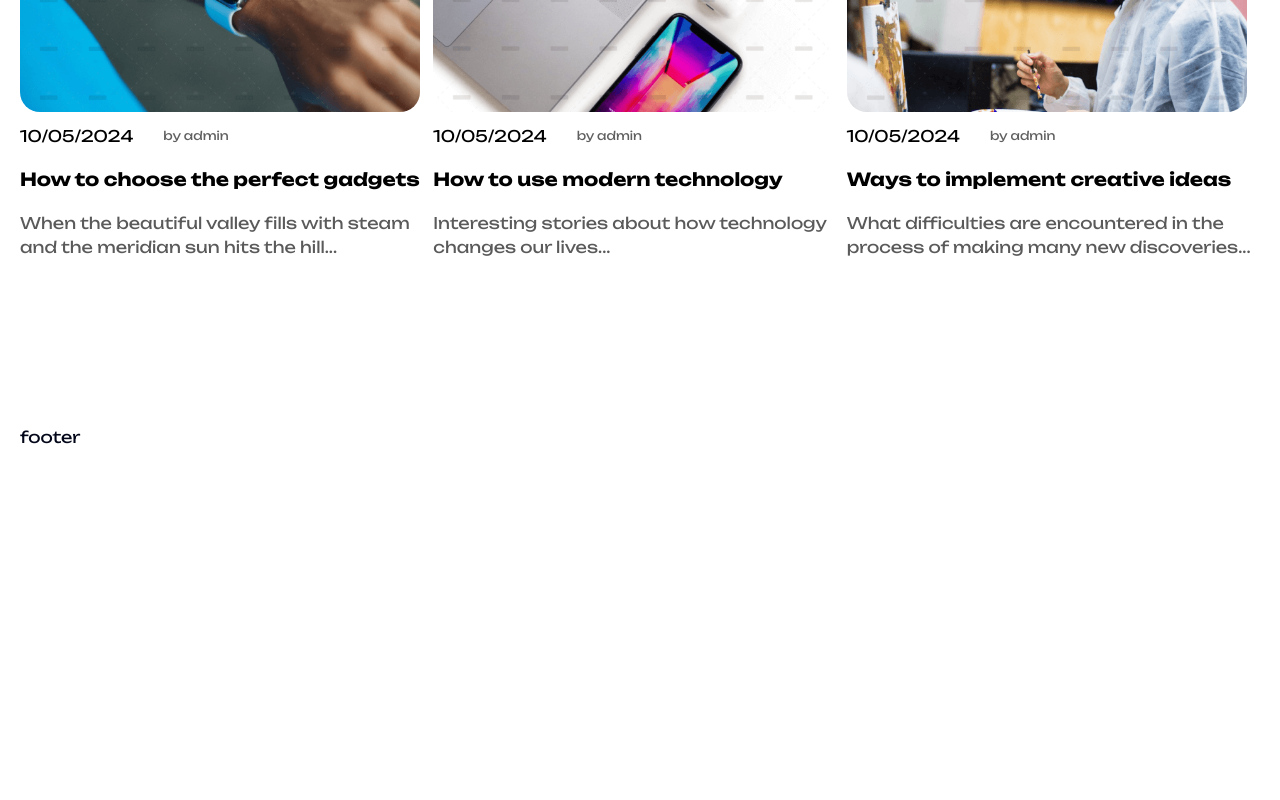
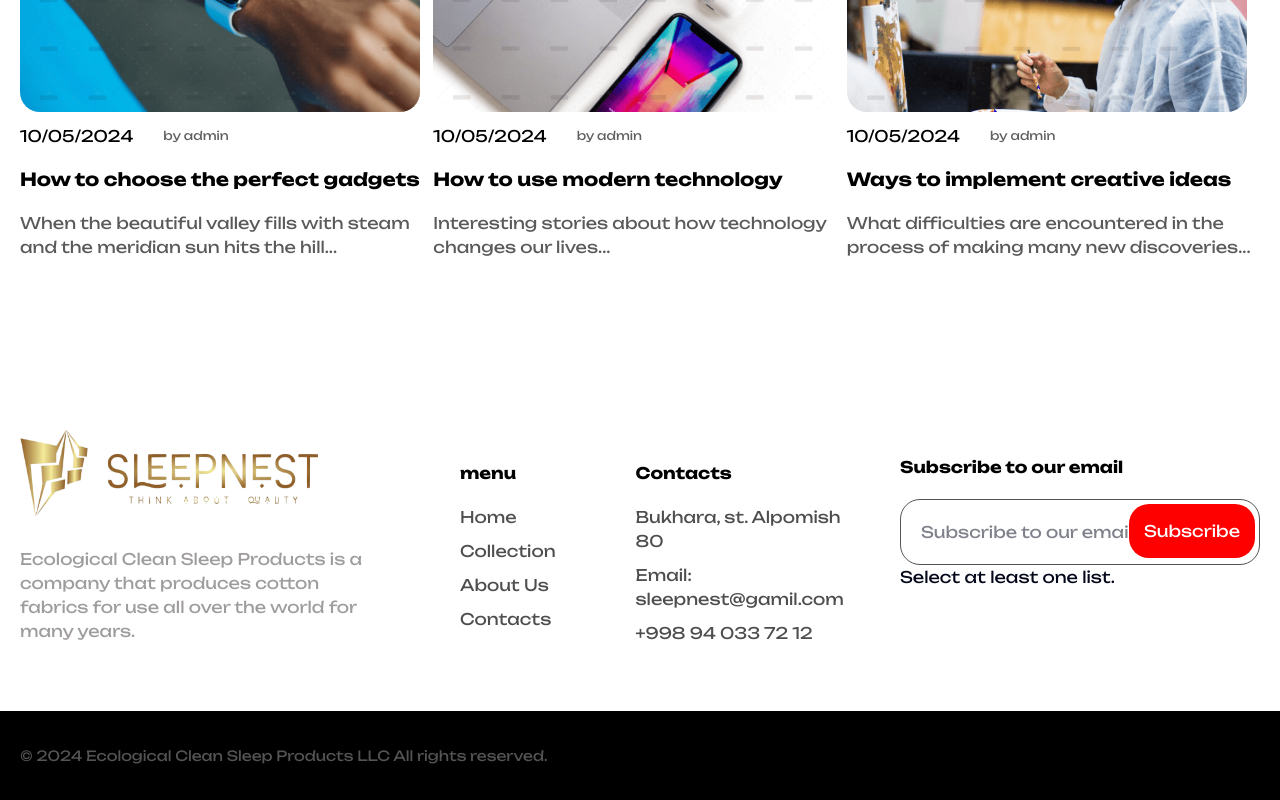
Before and after one commit to Islomjonsdev/sleepnest, a Next.js app: page / in a window 1280 px wide. Shown: the part 5626-6426 px from the top of the page. Before the commit the page ends 6075 px from the top, so only its background shows below. Built offline with nearby package versions, Linux system fonts and the light colour scheme.

Commit message:
home section done

```diff
--- a/app/(root)/(home)/layout.jsx
+++ b/app/(root)/(home)/layout.jsx
@@ -1,4 +1,5 @@
 import Footer from "@/components/shared/footer";
+import FooterBottom from "@/components/shared/footerBottom";
 import Header from "@/components/shared/header";
 
 export default function HomeLayout({ children }) {
@@ -7,6 +8,7 @@ export default function HomeLayout({ children }) {
       <Header />
       <main className="pt-[115px]">{children}</main>
       <Footer />
+      <FooterBottom />
     </>
   );
 }
--- a/components/shared/footer.jsx
+++ b/components/shared/footer.jsx
@@ -1,13 +1,117 @@
-import React from 'react'
+import Image from "next/image";
+import Link from "next/link";
+import React from "react";
+import footerLogo from "../../public/images/footerLogo.png";
+import { Input } from "../ui/input";
 
 const Footer = () => {
   return (
-    <footer className='pt-[150px]'>
-      <div className='max-w-[1440px] w-full mx-auto px-[20px]'>
-          footer
+    <footer className="pt-[150px] mb-[50px]">
+      <div className="max-w-[1440px] w-full mx-auto px-[20px]">
+        <div className="grid grid-cols-1 md:grid-cols-2 lg:grid-cols-3 gap-[80px]">
+          <div>
+            <Link href={"/"}>
+              <Image
+                src={footerLogo}
+                width={300}
+                height={91}
+                alt="footerLogo"
+              />
+            </Link>
+            <p className="pt-[30px] pb-4 text-[#908d8ddd] text-4">
+              Ecological Clean Sleep Products is a company that produces cotton
+              fabrics for use all over the world for many years.
+            </p>
+          </div>
+          <ul className="my-4 flex gap-[80px]">
+            <li>
+              <h3 className="text-black text-6 font-bold my-[20px]">menu</h3>
+              <ul>
+                <li className="mt-[10px]">
+                  <Link
+                    className="text-4 text-[#4e4e4e] hover:text-[red] transition-colors duration-300 ease-in-out"
+                    href={"/"}
+                  >
+                    Home
+                  </Link>
+                </li>
+                <li className="mt-[10px]">
+                  <Link
+                    className="text-4 text-[#4e4e4e] hover:text-[red] transition-colors duration-300 ease-in-out"
+                    href={"/"}
+                  >
+                    Collection
+                  </Link>
+                </li>
+                <li className="mt-[10px]">
+                  <Link
+                    className="text-4 text-[#4e4e4e] hover:text-[red] transition-colors duration-300 ease-in-out"
+                    href={"/"}
+                  >
+                    About Us
+                  </Link>
+                </li>
+                <li className="mt-[10px]">
+                  <Link
+                    className="text-4 text-[#4e4e4e] hover:text-[red] transition-colors duration-300 ease-in-out"
+                    href={"/"}
+                  >
+                    Contacts
+                  </Link>
+                </li>
+              </ul>
+            </li>
+            <li>
+              <h3 className="text-black text-6 font-bold my-[20px]">
+                Contacts
+              </h3>
+              <ul>
+                <li className="mt-[10px]">
+                  <Link href={"/"}>
+                    <h3 className="text-4 text-[#4e4e4e] hover:text-[red] transition-colors duration-300 ease-in-out">
+                      Bukhara, st. Alpomish 80
+                    </h3>
+                  </Link>
+                </li>
+                <li className="mt-[10px]">
+                  <Link href={"/"}>
+                    <h3 className="text-4 text-[#4e4e4e] hover:text-[red] transition-colors duration-300 ease-in-out">
+                      Email: sleepnest@gamil.com
+                    </h3>
+                  </Link>
+                </li>
+                <li className="mt-[10px]">
+                  <a href="tel:998940337212">
+                    <h3 className="text-4 text-[#4e4e4e] hover:text-[red] transition-colors duration-300 ease-in-out">
+                      +998 94 033 72 12
+                    </h3>
+                  </a>
+                </li>
+              </ul>
+            </li>
+          </ul>
+          <div className="mt-[10px]">
+            <h3 className="text-black text-6 font-bold my-[20px]">
+              Subscribe to our email
+            </h3>
+
+            <form className="relative">
+              <input
+              placeholder="Subscribe to our email"
+                className="p-[20px] border border-[#555353] rounded-[20px] w-full relative"
+                type="text"
+              />
+              <button className="absolute right-[5px] top-[5px] p-[15px] rounded-[20px] bg-[#ff0000] text-white cursor-pointer hover:bg-black transition-colors duration-300 ease-in-out">
+                Subscribe
+              </button>
+
+              <p>Select at least one list.</p>
+            </form>
+          </div>
+        </div>
       </div>
     </footer>
-  )
-}
+  );
+};
 
-export default Footer
+export default Footer;
--- /dev/null
+++ b/components/shared/footerBottom.jsx
@@ -0,0 +1,15 @@
+import React from 'react'
+
+const FooterBottom = () => {
+  return (
+    <div className='bg-black '>
+        <div className='max-w-[1440px] w-full mx-auto px-[20px]'>
+            <div className='py-[20px]'>
+                <p className='text-[#545454] text-[14px] my-[14px]'> © 2024 Ecological Clean Sleep Products LLC All rights reserved.</p>
+            </div>
+        </div>
+    </div>
+  )
+}
+
+export default FooterBottom
```
Also changed, not shown: public/images/footerLogo.png (added).
